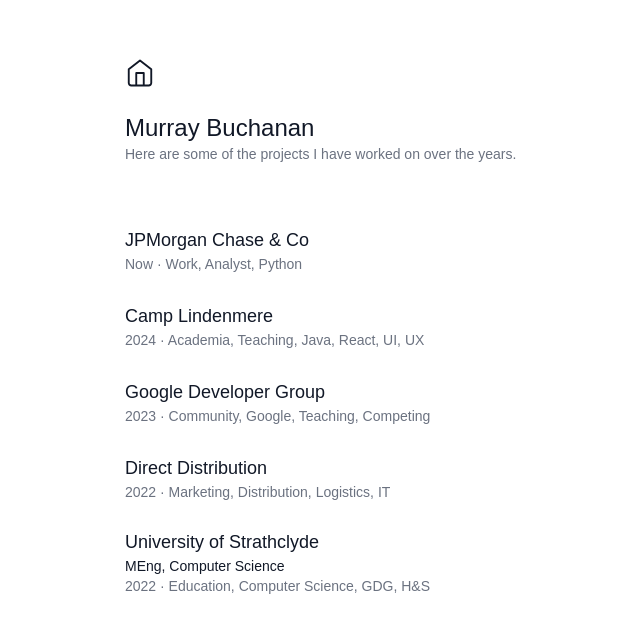
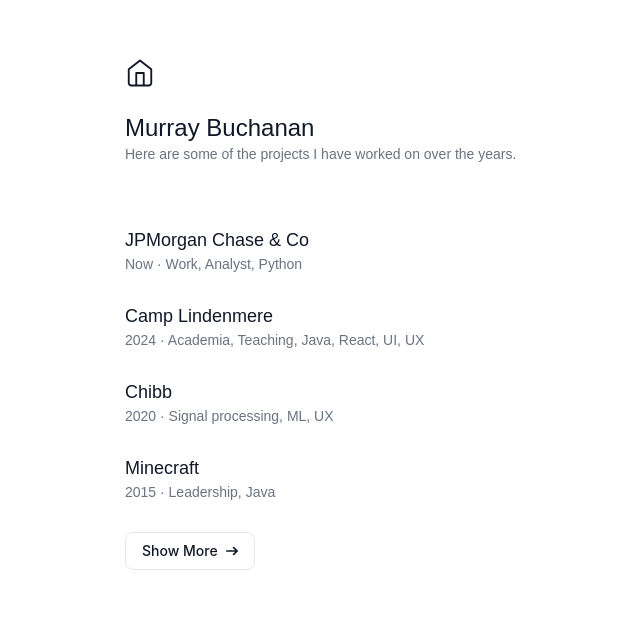
Before and after one commit to MurrayBuchanan/personal-website, a SvelteKit app: page / in a window 1280 px wide. Shown: the part 166-793 px from the top of the page, without its empty margins (227-867 px from the left). Built offline with nearby package versions, Linux system fonts and the light colour scheme.

Commit message:
Filter Feature

```diff
--- a/src/routes/+page.svelte
+++ b/src/routes/+page.svelte
@@ -1,24 +1,27 @@
-
 <script lang="ts">
-    import Footer from './components/footer.svelte';
+    import { onMount } from 'svelte';
     import { useAnimate } from './animation/animation';
     import Container from './components/container.svelte';
-    import SectionSubtitle from './components/section-subtitle.svelte';
     import SectionHeading from './components/section-heading.svelte';
+    import SectionSubheading from './components/section-subheading.svelte';
+    import Footer from './components/footer.svelte';
 
-        // State to track visibility for each timeline content
-        let timelines = [
+    let showAll = false;
+
+    let projects = [
         {
             title: "JPMorgan Chase & Co",
             subDesc: "Now · Work, Analyst, Python",
             image: "static/assets/experience-icons/jpmc.png",
             link: "/JPMorganChaseCo",
+            favourite: true,
         },
         {
             title: "Camp Lindenmere",
             subDesc: "2024 · Academia, Teaching, Java, React, UI, UX",
             image: "static/assets/experience-icons/lindenmere.png",
             link: "/CampLindenmere",
+            favourite: true,
         },
         {
             title: "Google Developer Group",
@@ -44,54 +47,69 @@
             subDesc: "2020 · Signal processing, ML, UX",
             image: "static/assets/banners/chibb.png",
             link: "/Chibb",
+            favourite: true,
         },
         {
             title: "Minecraft",
             subDesc: "2015 · Leadership, Java",
             image: "static/assets/experience-icons/jordanhill.png",
             link: "/JordanhillSchool",
-        },
-        {
-            title: "Unlisted Projects",
-            image: "static/assets/experience-icons/jordanhill.png",
-            link: "/JordanhillSchool",
+            favourite: true,
         }
     ];
 
+    $: favourites = projects.filter(project => project.favourite);
+
+    function toggleShowAll() {
+    showAll = !showAll;
+    // Reapply animation when showAll changes
+    setTimeout(() => {
+        const elements = document.body.querySelectorAll('.mx10');
+        elements.forEach(element => {
+            useAnimate(element as HTMLElement, 0.1);
+        });
+    }, 0); // Delay to ensure DOM updates
+}
+
 </script>
 
-<style>
-    .animate {
-        opacity: 0;
-    }
-</style>
-
-<body class="mx10 bg-primary-light dark:bg-secondary-dark">
-
-    <div use:useAnimate={0.1}>
-    <!-- Main Title Component -->
-    <!-- <Title /> -->
-
+<body class="mx10 bg-primary-light dark:bg-secondary-dark" use:useAnimate={0.1}>
     <Container>
         <SectionHeading
             title="Murray Buchanan"
             desc="Here are some of the projects I have worked on over the years.">
         </SectionHeading>
 
+        <!-- All Animate should be reanimated when button is clicked -->
+        <div class="body">
+            {#each (showAll ? projects : favourites) as { title, subDesc, image, link }}
+                <SectionSubheading {title} {subDesc} {image} {link} />
+            {/each}
 
-    <!-- Project Titles -->
 
-        <!-- <h2 class="animate text-3xl font-semibold text-gray-900 dark:text-white">Experience</h2> -->
-
-        {#each timelines as { title, desc, subDesc, image, link}}
-            <SectionSubtitle {title} {desc} {subDesc} {image} {link} />
-        {/each}
+            <button on:click={toggleShowAll} class="animate inline-flex items-center px-4 py-2 mt-4 text-sm font-medium text-gray-900 bg-white border border-gray-200 rounded-lg hover:bg-gray-100 hover:text-blue-700 focus:z-10 focus:ring-4 focus:outline-none focus:ring-gray-100 focus:text-blue-700 dark:bg-gray-800 dark:text-gray-400 dark:border-gray-600 dark:hover:text-white dark:hover:bg-gray-700 dark:focus:ring-gray-700 mr-4" target="_blank">
+            {showAll ? 'Show Less' : 'Show More'}
+            <svg
+            class="w-3 h-3 ms-2 rtl:rotate-180"
+            aria-hidden="true"
+            xmlns="http://www.w3.org/2000/svg"
+            fill="none"
+            viewBox="0 0 14 10"
+            >
+                <path
+                    stroke="currentColor"
+                    stroke-linecap="round"
+                    stroke-linejoin="round"
+                    stroke-width="2"
+                    d="M1 5h12m0 0L9 1m4 4L9 9"
+                />
+            </svg>
+            </button>
+        </div>
 
     </Container>
 
-    <!-- Footer Component -->
     <Container>
         <Footer />
     </Container>
-</div>
 </body>
--- a/src/routes/animation/animation.ts
+++ b/src/routes/animation/animation.ts
@@ -2,8 +2,10 @@
   const elements = node.querySelectorAll('.animate') as NodeListOf<HTMLElement>;
 
   elements.forEach((element, index) => {
+    element.classList.remove('animated');
+    void element.offsetWidth; // Trigger reflow to restart the animation
     element.style.opacity = '0';
-    element.style.animation = `slide-up 0.6s ease forwards`;
+    element.style.animation = `slide-up 0.5s ease forwards`;
     element.style.animationDelay = `${index * delayIncrement}s`;
     element.classList.add('animated');
   });
--- a/src/routes/components/footer.svelte
+++ b/src/routes/components/footer.svelte
@@ -1,8 +1,9 @@
 <script>
     import Toggle from './footer-theme.svelte';
+    export let custom = '';
 </script>
 
-<main class="bottom-0 pt-10 mt-24 w-full animate">
+<main class="bottom-0 pt-10 mt-24 w-full animate {custom}">
     <p class="mb-4 text-sm font-normal text-gray-500 dark:text-gray-400 uppercase">Reach me</p>
 
     <span class="inline-flex justify-between w-full">
--- a/src/routes/components/section-subTitle.svelte
+++ b/src/routes/components/section-subheading.svelte
@@ -4,6 +4,7 @@
   export let desc = '';
   export let subDesc = '';
   export let link = '';
+  export const favourite = false;
 </script>
 
 <main class="px-4 py-3 rounded-3xl hover:bg-secondary-light hover:dark:bg-primary-dark hover:bg-gray-200 transition-transform transform hover:-translate-y-1 cursor-pointer animate">
```
Lines whose indentation alone changed are shown as unchanged.
